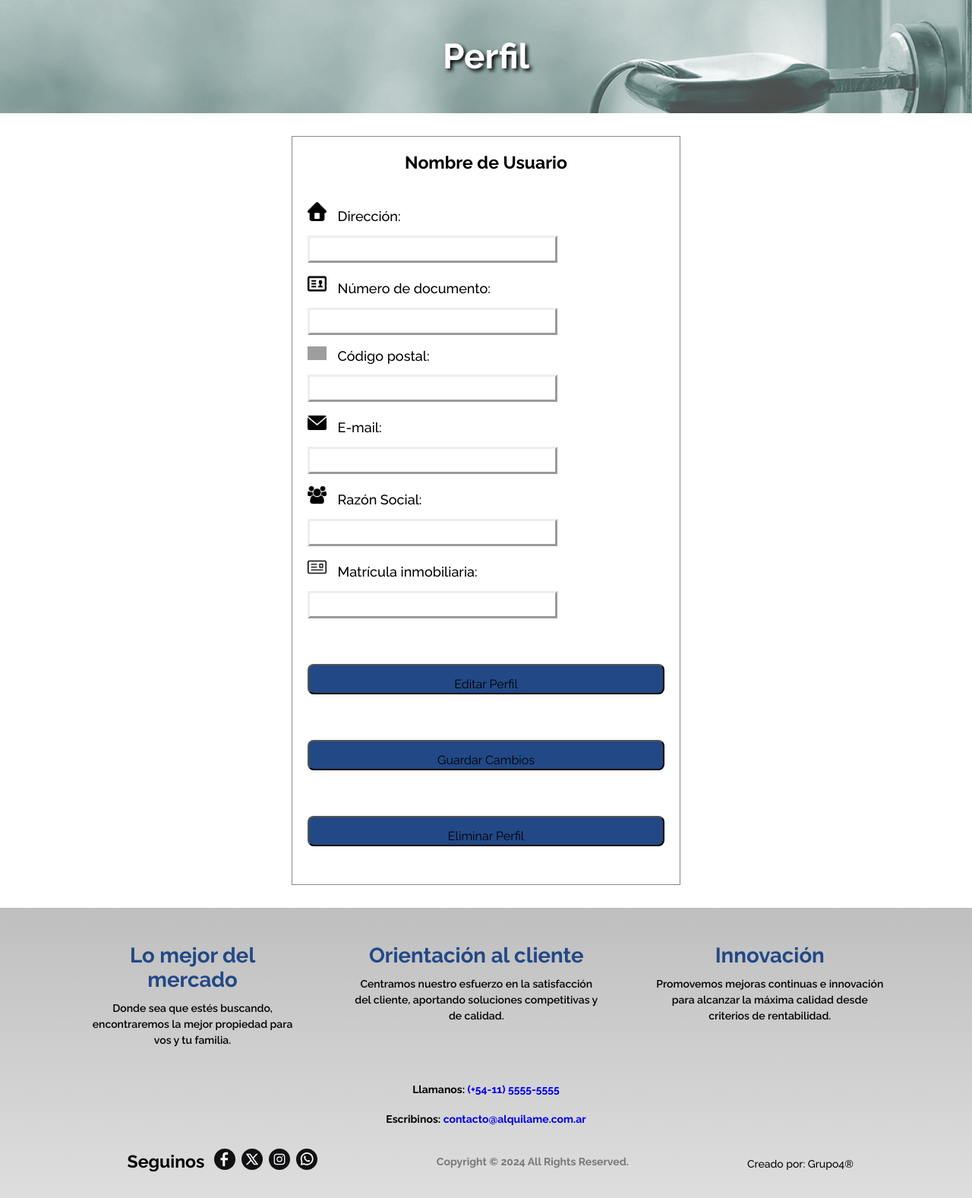
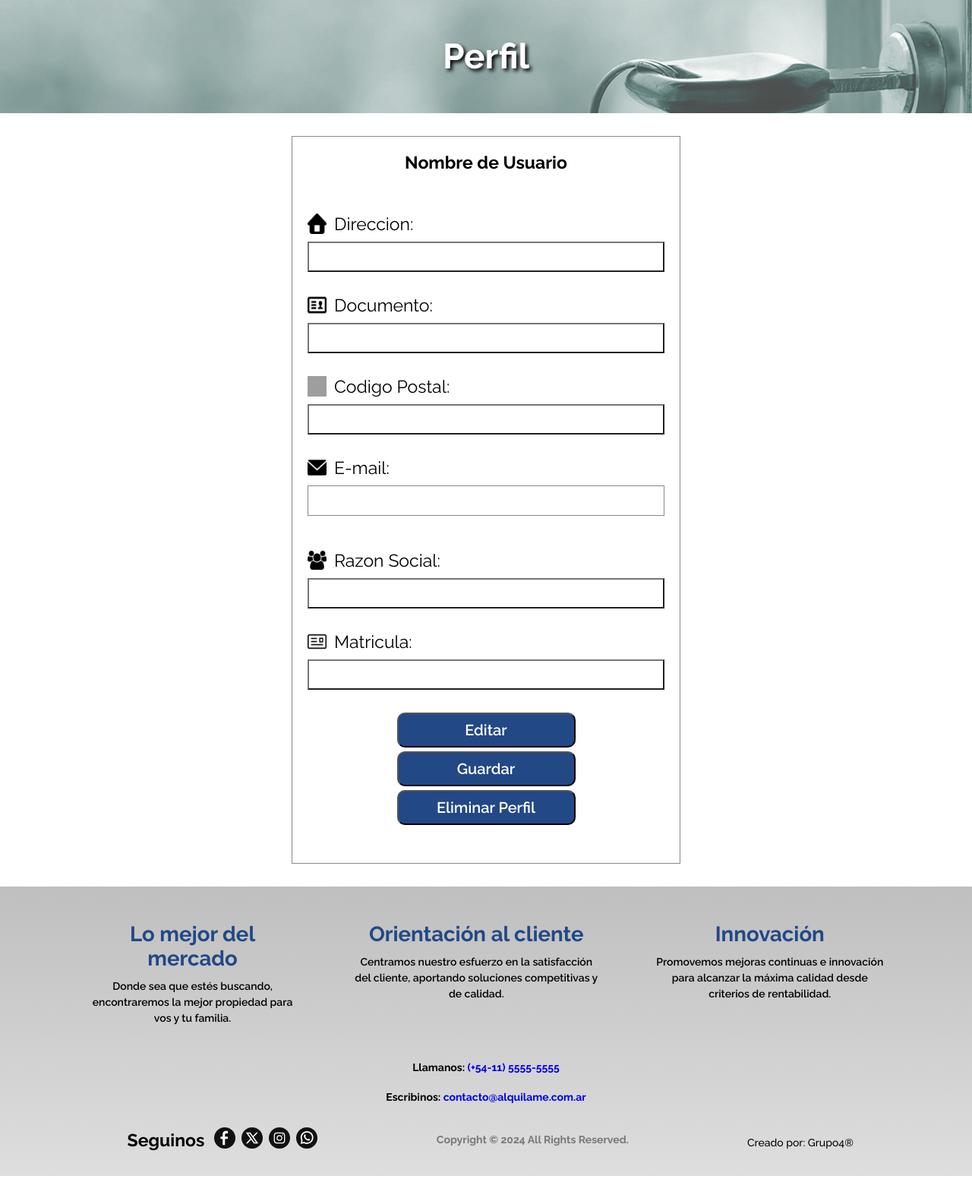
Before and after one commit to mdl80/alquilame, a Flask app: template app/templates/perfil.html in a window 1280 px wide. Shown: the part 76-1653 px from the top of the page at 76% size. After the commit the page ends 1624 px from the top, so only its background shows below. Run offline with Flask 3, Linux system fonts and the light colour scheme; the template is opened without the code that fills it, so the values that code supplies are empty; grey boxes are pictures that could not be loaded.

Commit message:
se agrega correctamente un formulario al html

```diff
--- a/app/templates/perfil.html
+++ b/app/templates/perfil.html
@@ -34,28 +34,40 @@
         <section class="login magic">
             <h2>Perfil</h2>
         </section>
-        <section class="formu-perfil">
+        <form action="#" class="formu-perfil">
             <div>
                 <h4>Nombre de Usuario</h4>
-                <ul class="lista-datos">
-                    <li><img class="ic-perfil" src="../static/img/perfil-direccion.png" ></img> Dirección:<li class="cuadro-texto"></li></li>
-                    <li><img class="ic-perfil" src="../static/img/perfil-documento.png" ></img> Número de documento:<li class="cuadro-texto"></li></li>
-                    <li><img class="ic-perfil" src="../static/img/perfil-cp.png" ></img> Código postal:<li class="cuadro-texto"></li></li>
-                    <li><img class="ic-perfil" src="../static/img/perfil-email.webp" ></img> E-mail:<li class="cuadro-texto"></li></li>
-                    <li><img class="ic-perfil" src="../static/img/perfil-rs.webp" ></img> Razón Social:<li class="cuadro-texto"></li></li>
-                    <li><img class="ic-perfil" src="../static/img/perfil-matricula.png" ></img> Matrícula inmobiliaria:<li class="cuadro-texto"></li></li>
-                </ul>
             </div>
             <div>
-                <input class="butt-perfil" type="submit" value="Editar Perfil">
+                <label for="direccion2"><img src="../static/img/perfil-direccion.png" class="ic-perfil">Direccion:</label>
+                <input type="tex" class="cuadro-texto" name="direccion" id="direccion2">
             </div>
             <div>
-                <input class="butt-perfil" type="submit" value="Guardar Cambios">
+                <label for="DNI"><img src="../static/img/perfil-documento.png" class="ic-perfil">Documento:</label>
+                <input type="text" class="cuadro-texto" name="Documento" id="DNI">
             </div>
             <div>
-                <input class="butt-perfil" type="submit" value="Eliminar Perfil">
+                <label for="codigo_postal"><img src="../static/img/perfil-cp.png" class="ic-perfil">Codigo Postal:</label>
+                <input type="text" class="cuadro-texto" name="codigo_postal" id="">
             </div>
-        </section>
+            <div>
+                <label for="email"><img src="../static/img/perfil-email.webp" class="ic-perfil">E-mail:</label>
+                <input type="email" class="cuadro-texto" name="email" id="email">
+            </div>
+            <div>
+                <label for="razon_social"><img src="../static/img/perfil-rs.webp" class="ic-perfil">Razon Social:</label>
+                <input type="text" class="cuadro-texto" name="razon_sociañ" id="razon_social">
+            </div>
+            <div>
+                <label for="matricula"><img src="../static/img/perfil-matricula.png"class="ic-perfil">Matricula:</label>
+                <input type="text" class="cuadro-texto" name="matricula" id="matricula">
+            </div>
+            <div class="div-botones">
+                <button class="boton-editar">Editar</button>
+                <Button type="submit" class="boton-guardar">Guardar</Button>
+                <button class="boton-eliminar">Eliminar Perfil</button>
+            </div>
+        </form>
     </article>
     <footer>
         <nav class="footer-nav">
```
